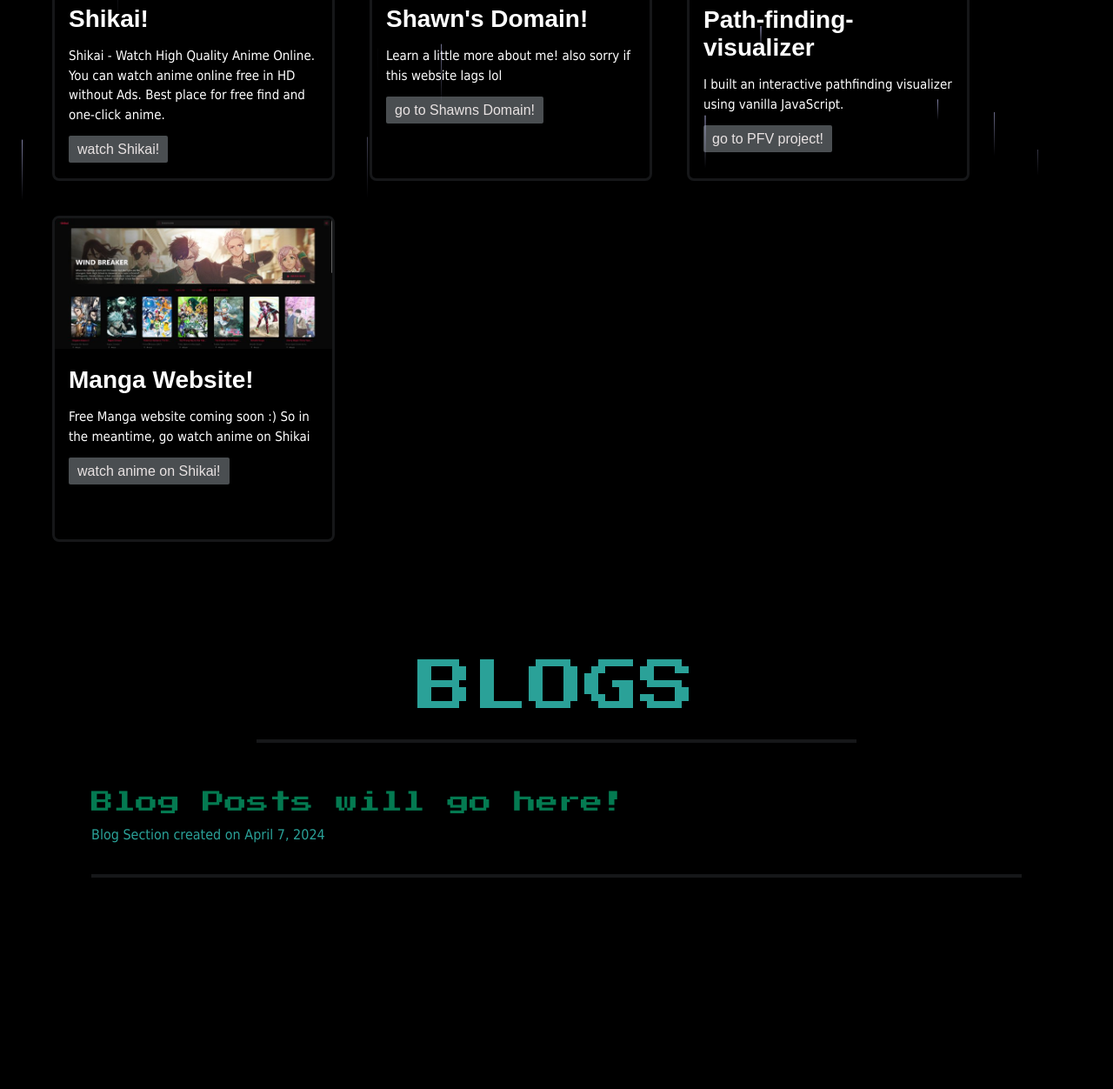
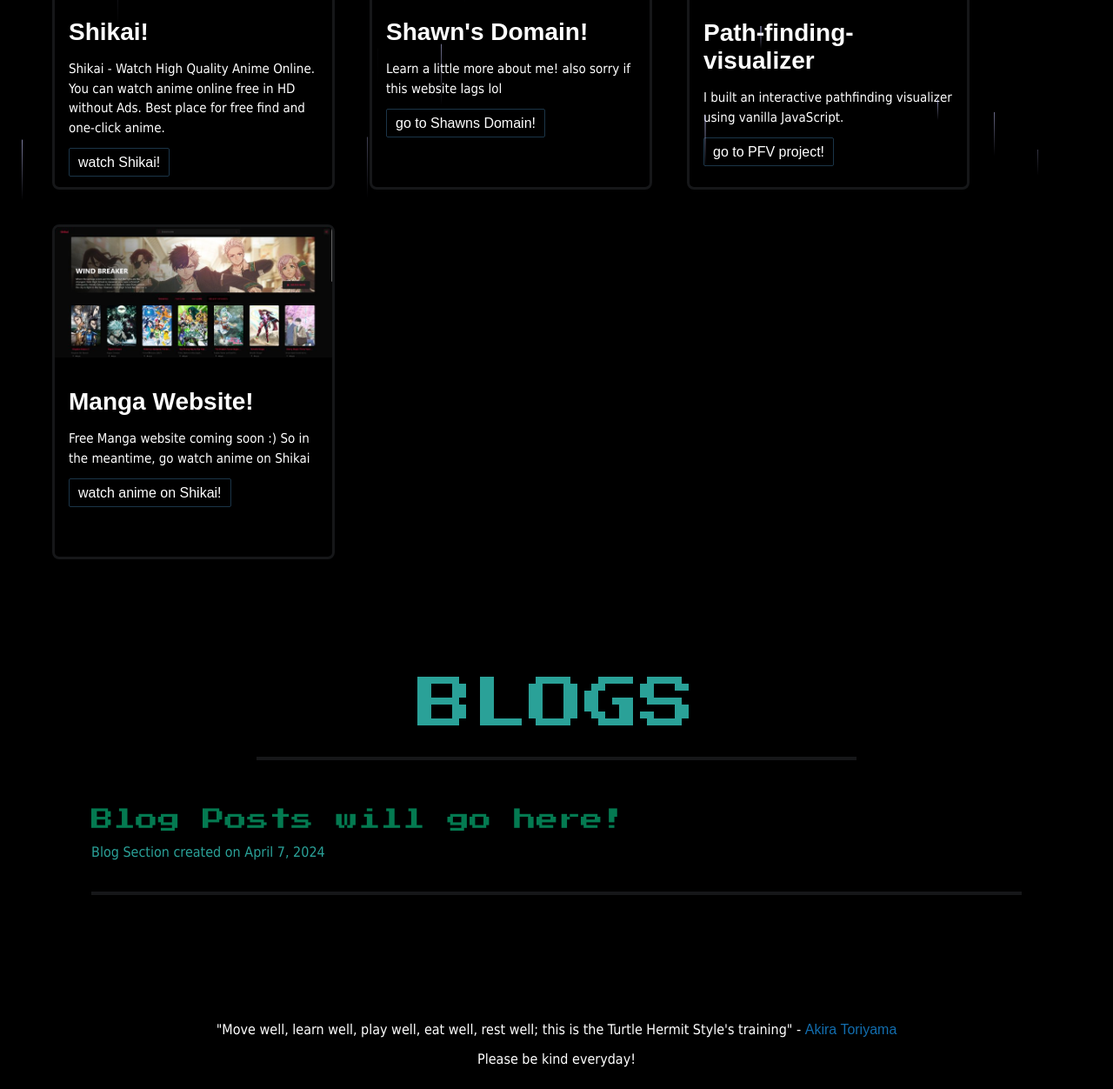
Before and after one commit to Shawn1042/shawn-blog-lol, a plain HTML site: page index.html in a window 1280 px wide. Shown: the part 525-1777 px from the top of the page at 87% size. Before the commit the page ends 1639 px from the top, so only its background shows below. Drawn offline with Linux system fonts and the light colour scheme.

Commit message:
added rain sound and improved color quality on link

```diff
--- a/index.css
+++ b/index.css
@@ -12,6 +12,9 @@
     --main-color: #1b3548;
     --secondary-color: #126dae;
     --best-font:  font-family: "MS Gothic", Tahoma, sans-serif;
+}
+span{
+    color: #2aa198;
 }
 
 body {
@@ -148,7 +151,7 @@ hr{
 
 .boxes > .card{
     width: 325px;
-    height: 375px;
+    height: 385px;
     border: 3px solid #161719;
     border-radius: 8px;
     overflow: hidden;
@@ -165,7 +168,7 @@ hr{
     padding: 16px;
 }
 
-.boxes > .card > .card-content > h3{
+.boxes > .card > .card-content > h2{
     font-family: sans-serif;
     font-size: 28px;
     margin-bottom: 8px;
@@ -181,8 +184,10 @@ hr{
 
 .boxes > .card > .card-content > .card-btn{
     margin-top: 140px;
-    background-color:#4a4e51;
-    color: rgb(232, 226, 226);
+    margin-bottom: 20px;
+    background-color:transparent;
+    color: white;
+    border: 1px solid #1b3548;
     border-radius: 2px;
     padding: 7px 10px;
 }
@@ -226,3 +231,20 @@ hr{
         margin: 15px;
     }
 }
+
+
+
+
+/* footer section */
+footer{
+    padding: 25px;
+    text-align: center;
+}
+
+footer > p{
+    font-family: "MS Gothic", Tahoma, sans-serif;
+}
+
+footer > p > span{
+    color: #126dae;
+}
--- a/index.html
+++ b/index.html
@@ -8,6 +8,10 @@
     <link rel="stylesheet" href="index.css">
 </head>
 <body>
+  <audio autoplay loop id="mars">
+    <source src="mixkit-bad-weather-heavy-rain-and-thunder-1261.wav">
+</audio>
+
     <!-- rain animation -->
     <div id="rainBackgroundContainer"></div>
 
@@ -28,7 +32,7 @@
           <a href="https://shikaishikai.vercel.app/home" target="_blank"> <img src="/assets/shikaishikai.jpg" alt="Shikai anime website"></a>
 
             <div class="card-content">
-                <h3>Shikai!</h3>
+                <h2>Shikai!</h2>
                 <p>
                     Shikai - Watch High Quality Anime Online.
                      You can watch anime online free in HD without Ads.
@@ -43,7 +47,7 @@
             <a href="https://shawnreact.vercel.app/" target="_blank"> <img src="/assets/shawnsdomain.jpg" alt="Shikai anime website"></a>
 
               <div class="card-content">
-                  <h3>Shawn's Domain!</h3>
+                  <h2>Shawn's Domain!</h2>
                   <p>
                     Learn a little more about me! also sorry if this website lags lol
                   </p>
@@ -57,7 +61,7 @@
             <a href="https://path-finding-visualizer-theta.vercel.app/" target="_blank"> <img src="/assets/pathfindingvisualizer.jpg" alt="Shikai anime website"></a>
 
               <div class="card-content">
-                  <h3>Path-finding-visualizer</h3>
+                  <h2>Path-finding-visualizer</h2>
                   <p>
                     I built an interactive pathfinding visualizer using vanilla JavaScript.
                   </p>
@@ -70,7 +74,7 @@
             <a href="https://shikaishikai.vercel.app/home" target="_blank"> <img src="/assets/shikaishikai.jpg" alt="Shikai anime website"></a>
 
               <div class="card-content">
-                  <h3>Manga Website!</h3>
+                  <h2>Manga Website!</h2>
                   <p>
                      Free Manga website coming soon :) So in the meantime, go watch anime on Shikai
                   </p>
@@ -96,11 +100,17 @@
           <br>
           <hr width="">
         </div>
-
-
-
     </div>
 
+    <footer>
+      <p>"Move well, learn well, play well, eat well, rest well;
+         this is the Turtle Hermit Style's training" - <span> Akira Toriyama</span></p>
+      <p>Please be kind everyday!</p>
+    </footer>
     <script src="index.js"></script>
+    <script>
+      var audio = document.getElementById("mars");
+      audio.volume = 0.1;
+  </script>
 </body>
 </html>
```
Also changed, not shown: 1 other file.
